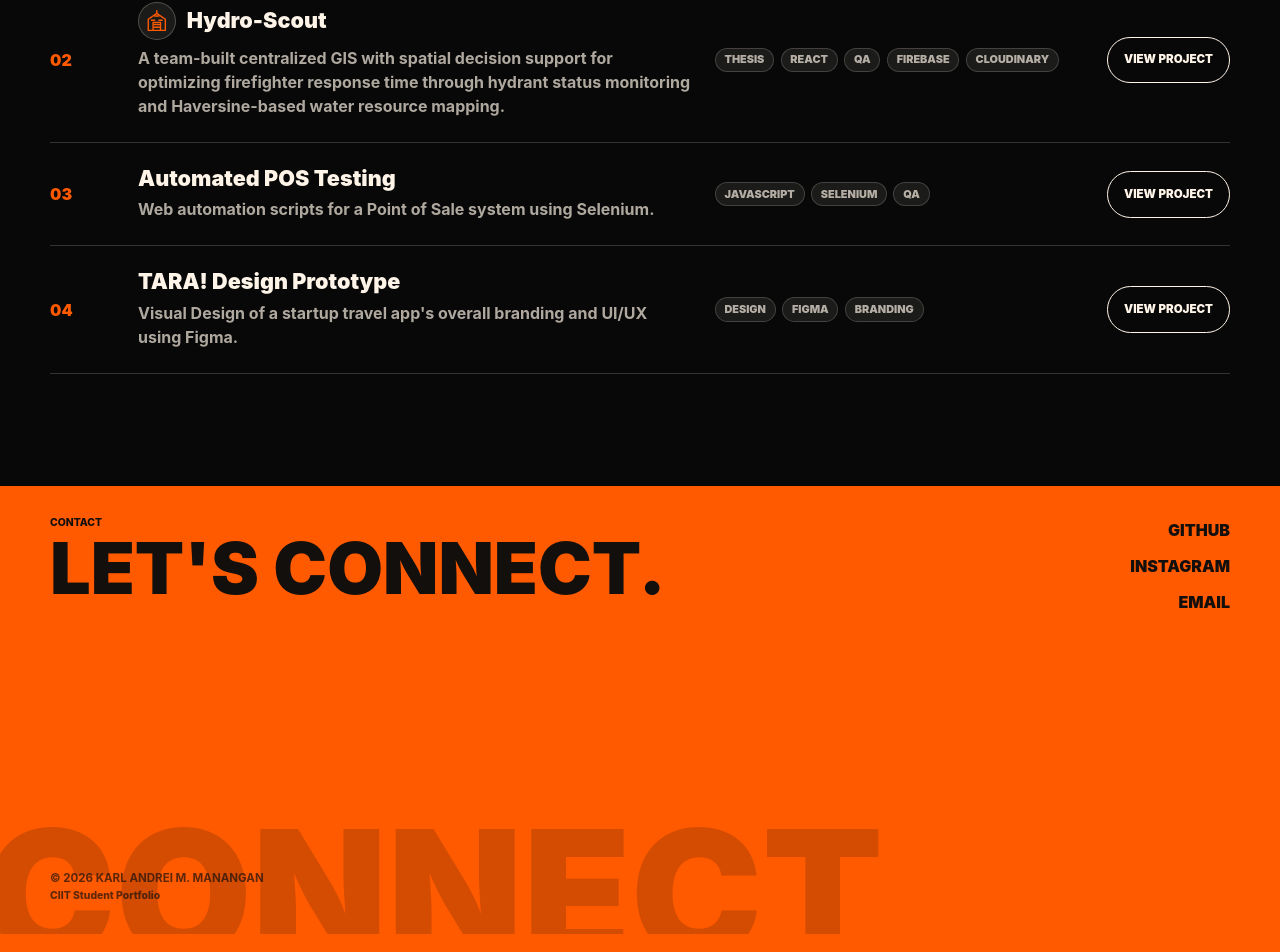
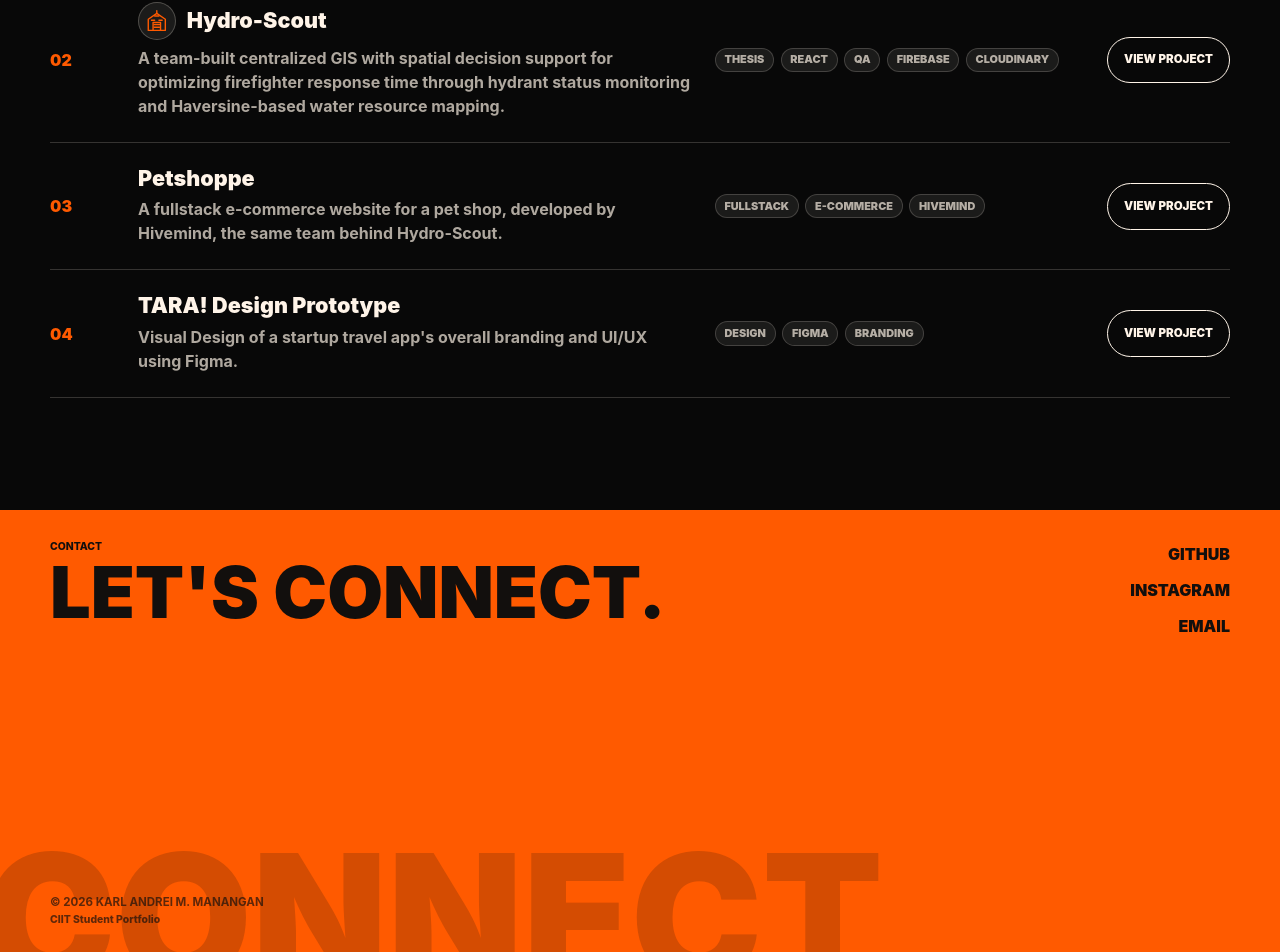
Before and after one commit to KARUUUUUU/my-portfolio-manangan, a React (Vite) app: page / in a window 1280 px wide. Shown: the part 2505-3457 px from the top of the page. Built offline with nearby package versions, Linux system fonts and the light colour scheme.

Commit message:
Replace Automated POS Testing project with Petshoppe

```diff
--- a/src/components/Projects.jsx
+++ b/src/components/Projects.jsx
@@ -18,10 +18,10 @@ function Projects() {
     },
     {
       id: '03',
-      title: 'Automated POS Testing',
-      description: 'Web automation scripts for a Point of Sale system using Selenium.',
-      tags: ['JavaScript', 'Selenium', 'QA'],
-      link: 'https://github.com/KARUUUUUU/Cafe_Baruda_Copy',
+      title: 'Petshoppe',
+      description: 'A fullstack e-commerce website for a pet shop, developed by Hivemind, the same team behind Hydro-Scout.',
+      tags: ['Fullstack', 'E-commerce', 'Hivemind'],
+      link: 'https://petshoppe-gamma.vercel.app/',
     },
     {
       id: '04',
```
